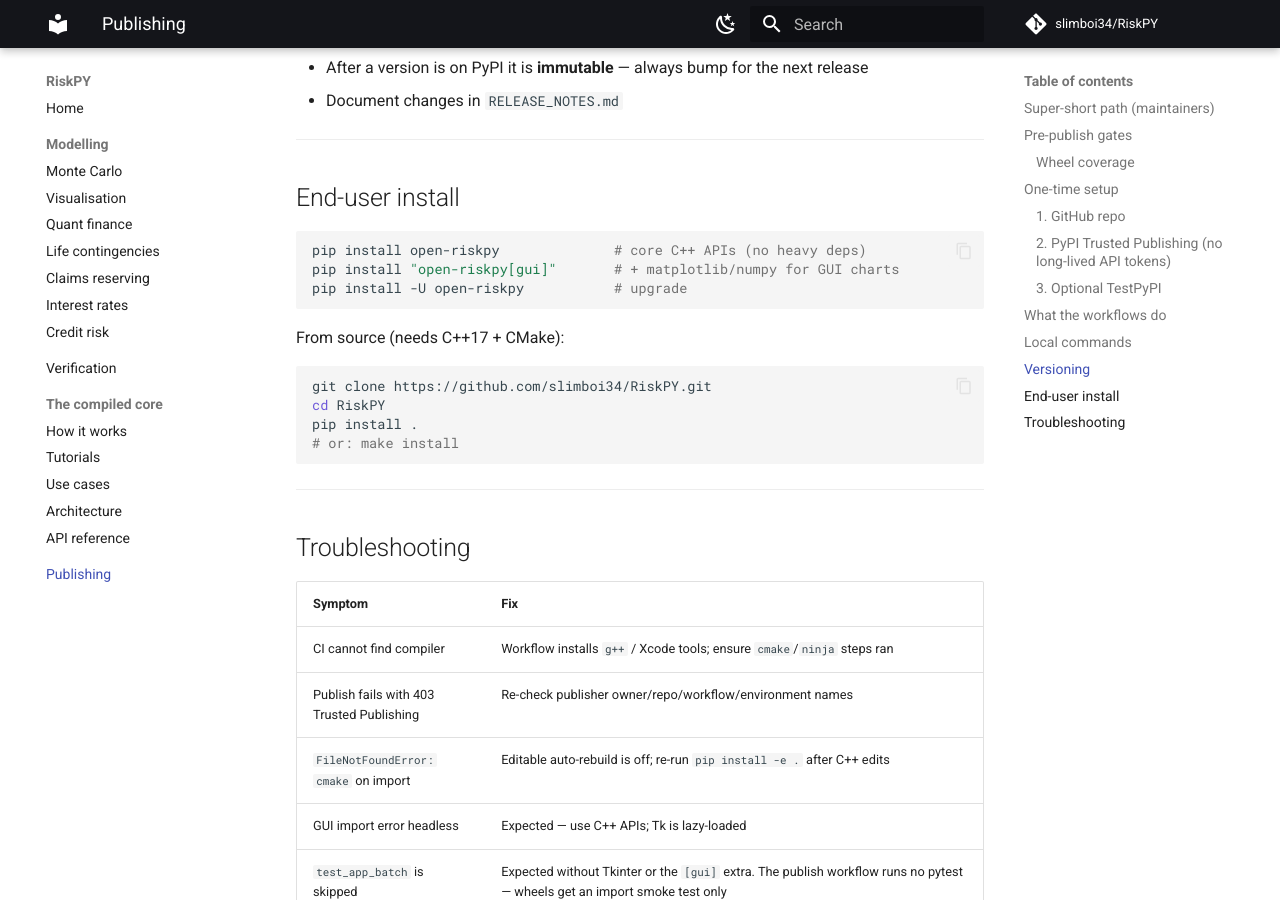
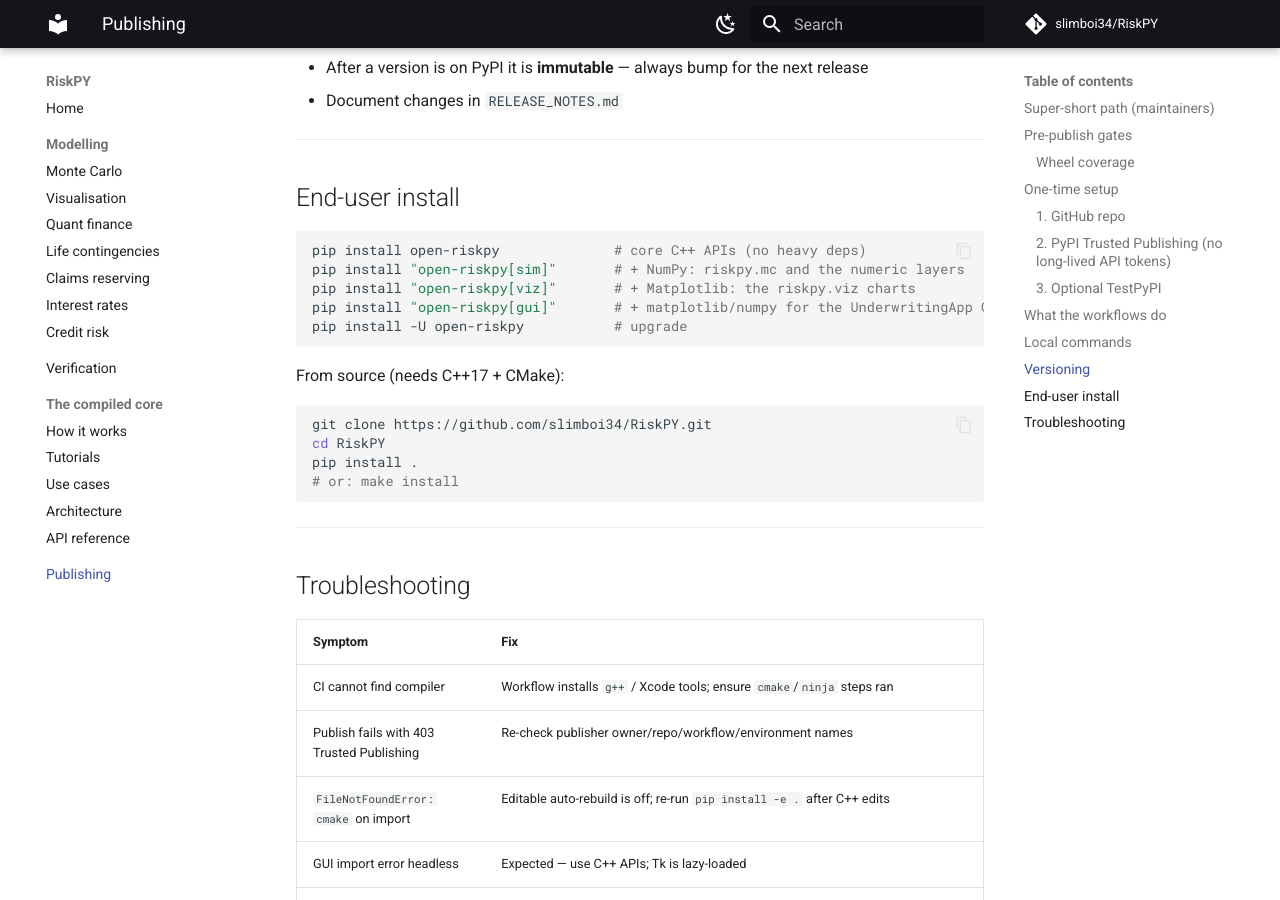
Before and after one commit to slimboi34/RiskPY, an MkDocs documentation site: the page built from docs/PUBLISHING.md, in a window 1280 px wide and 900 px high, scrolled down 3518 px. Built offline with MkDocs 1.6.1 and Material for MkDocs 9.7.7, drawn with Linux system fonts in a browser that asks for light colours; comment, search, counter and statistics services are not loaded.

Commit message:
auto: update docs/PUBLISHING.md
Committed automatically by cgrid for chat "RiskPY".

````diff
--- a/docs/PUBLISHING.md
+++ b/docs/PUBLISHING.md
@@ -133,7 +133,9 @@ twine upload dist/*
 
 ```bash
 pip install open-riskpy              # core C++ APIs (no heavy deps)
-pip install "open-riskpy[gui]"       # + matplotlib/numpy for GUI charts
+pip install "open-riskpy[sim]"       # + NumPy: riskpy.mc and the numeric layers
+pip install "open-riskpy[viz]"       # + Matplotlib: the riskpy.viz charts
+pip install "open-riskpy[gui]"       # + matplotlib/numpy for the UnderwritingApp GUI
 pip install -U open-riskpy           # upgrade
 ```
 
````
